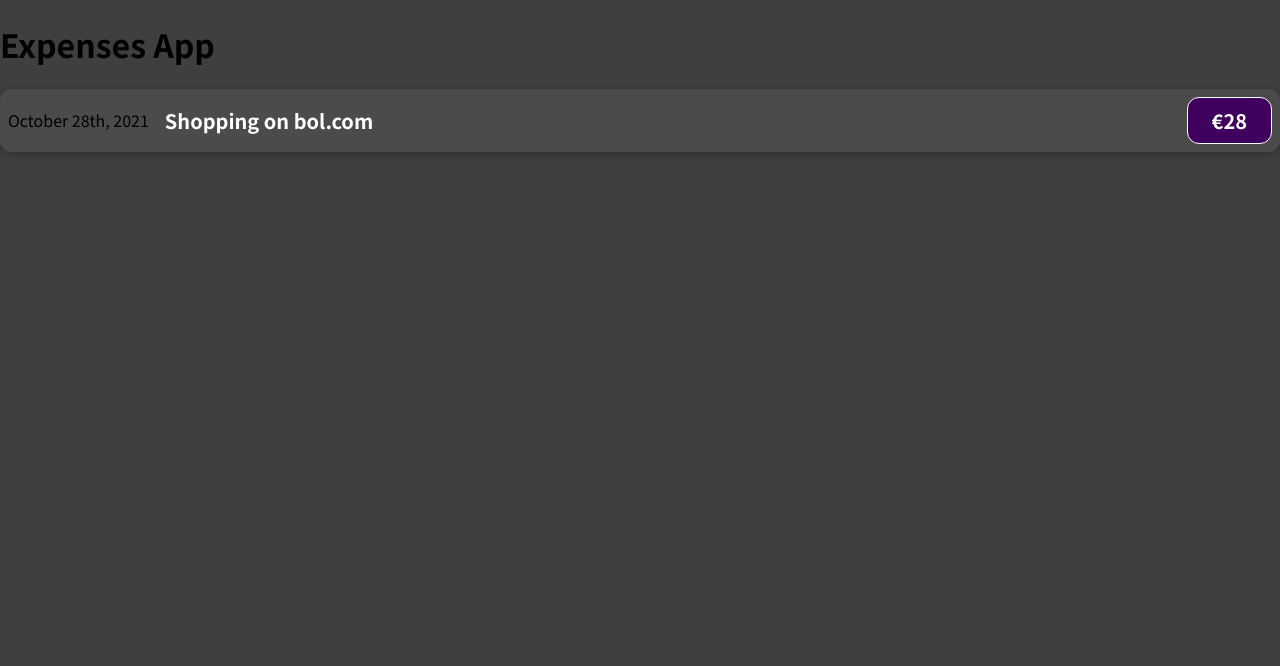
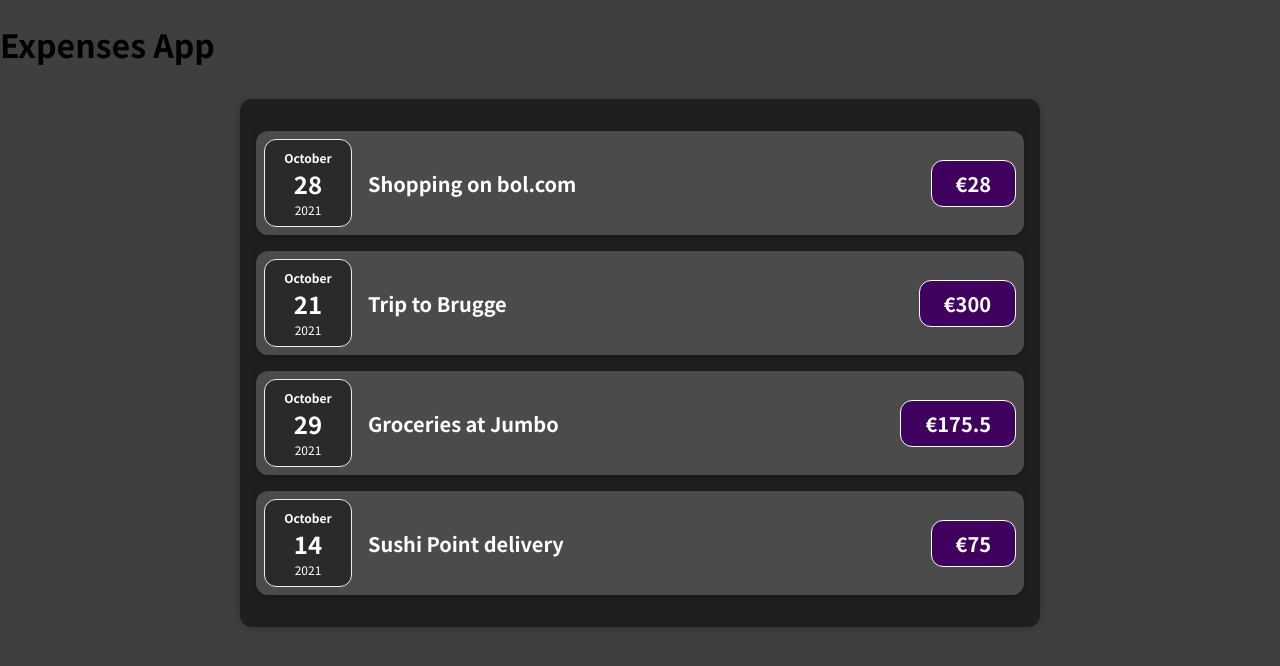
Before and after one commit to tinakuzmenko/expenses-app, a React (Create React App) app: page / in a window 1280 px wide. Shown: the top 666 px of the page. Built offline with nearby package versions, Linux system fonts and the light colour scheme.

Commit message:
Create Expenses list component with items

```diff
--- a/src/App.js
+++ b/src/App.jsx
@@ -1,10 +1,10 @@
-import ExpenseItem from "./components/ExpenseItem";
+import Expenses from "./components/Expenses";
 
 function App() {
   return (
     <div className="App">
       <h1>Expenses App</h1>
-      <ExpenseItem/>
+      <Expenses />
     </div>
   );
 }
--- /dev/null
+++ b/src/components/ExpenseDate.css
@@ -0,0 +1,26 @@
+.expense-date {
+    display: flex;
+    flex-direction: column;
+    width: 5.5rem;
+    height: 5.5rem;
+    border: 1px solid #ececec;
+    background-color: #2a2a2a;
+    color: white;
+    border-radius: 12px;
+    align-items: center;
+    justify-content: center;
+}
+
+.expense-date__month {
+    font-size: 0.75rem;
+    font-weight: bold;
+}
+
+.expense-date__year {
+    font-size: 0.75rem;
+}
+
+.expense-date__day {
+    font-size: 1.5rem;
+    font-weight: bold;
+}
--- /dev/null
+++ b/src/components/ExpenseDate.jsx
@@ -0,0 +1,17 @@
+import './ExpenseDate.css';
+
+const ExpenseDate = ({ date }) => {
+  const month = date.toLocaleString('en-US', { month: 'long' } );
+  const day = date.toLocaleString('en-US', { day: '2-digit' } );
+  const year = date.getFullYear();
+
+  return (
+    <div className="expense-date">
+      <div className="expense-date__month">{month}</div>
+      <div className="expense-date__day">{day}</div>
+      <div className="expense-date__year">{year}</div>
+    </div>
+  );
+}
+
+export default ExpenseDate;
--- a/src/components/ExpenseItem.js
+++ /dev/null
@@ -1,17 +0,0 @@
-import "./ExpenseItem.css";
-
-const ExpenseItem = () => {
-    return (
-      <div className="expense-item">
-          <div>
-              October 28th, 2021
-          </div>
-          <div className="expense-item__description">
-              <h2>Shopping on bol.com</h2>
-              <div className="expense-item__price">€28</div>
-          </div>
-      </div>
-    )
-}
-
-export default ExpenseItem;
--- /dev/null
+++ b/src/components/ExpenseItem.jsx
@@ -0,0 +1,16 @@
+import "./ExpenseItem.css";
+import ExpenseDate from './ExpenseDate';
+
+const ExpenseItem = ({date, title, amount}) => {
+  return (
+    <div className="expense-item">
+      <ExpenseDate date={date} />
+      <div className="expense-item__description">
+        <h2>{title}</h2>
+        <div className="expense-item__price">€{amount}</div>
+      </div>
+    </div>
+  )
+}
+
+export default ExpenseItem;
--- /dev/null
+++ b/src/components/Expenses.css
@@ -0,0 +1,9 @@
+.expenses {
+    padding: 1rem;
+    background-color: rgb(31, 31, 31);
+    margin: 2rem auto;
+    width: 50rem;
+    max-width: 95%;
+    border-radius: 12px;
+    box-shadow: 0 1px 8px rgba(0, 0, 0, 0.25);
+}
--- /dev/null
+++ b/src/components/Expenses.jsx
@@ -0,0 +1,46 @@
+import ExpenseItem from './ExpenseItem';
+import './Expenses.css';
+
+const Expenses = () => {
+  const expenses = [
+    {
+      id: 'ex1',
+      title: 'Shopping on bol.com',
+      amount: 28,
+      date: new Date(2021, 9, 28),
+    },
+    {
+      id: 'ex2',
+      title: 'Trip to Brugge',
+      amount: 300,
+      date: new Date(2021, 9, 21),
+    },
+    {
+      id: 'ex3',
+      title: 'Groceries at Jumbo',
+      amount: 175.50,
+      date: new Date(2021, 9, 29),
+    },
+    {
+      id: 'ex4',
+      title: 'Sushi Point delivery',
+      amount: 75,
+      date: new Date(2021, 9, 14),
+    },
+  ]
+
+  return (
+    <div className="expenses">
+      {expenses.map((expense) => {
+        return <ExpenseItem
+          key={expense.id}
+          date={expense.date}
+          title={expense.title}
+          amount={expense.amount}
+        />
+      })}
+    </div>
+  )
+}
+
+export default Expenses;
```
